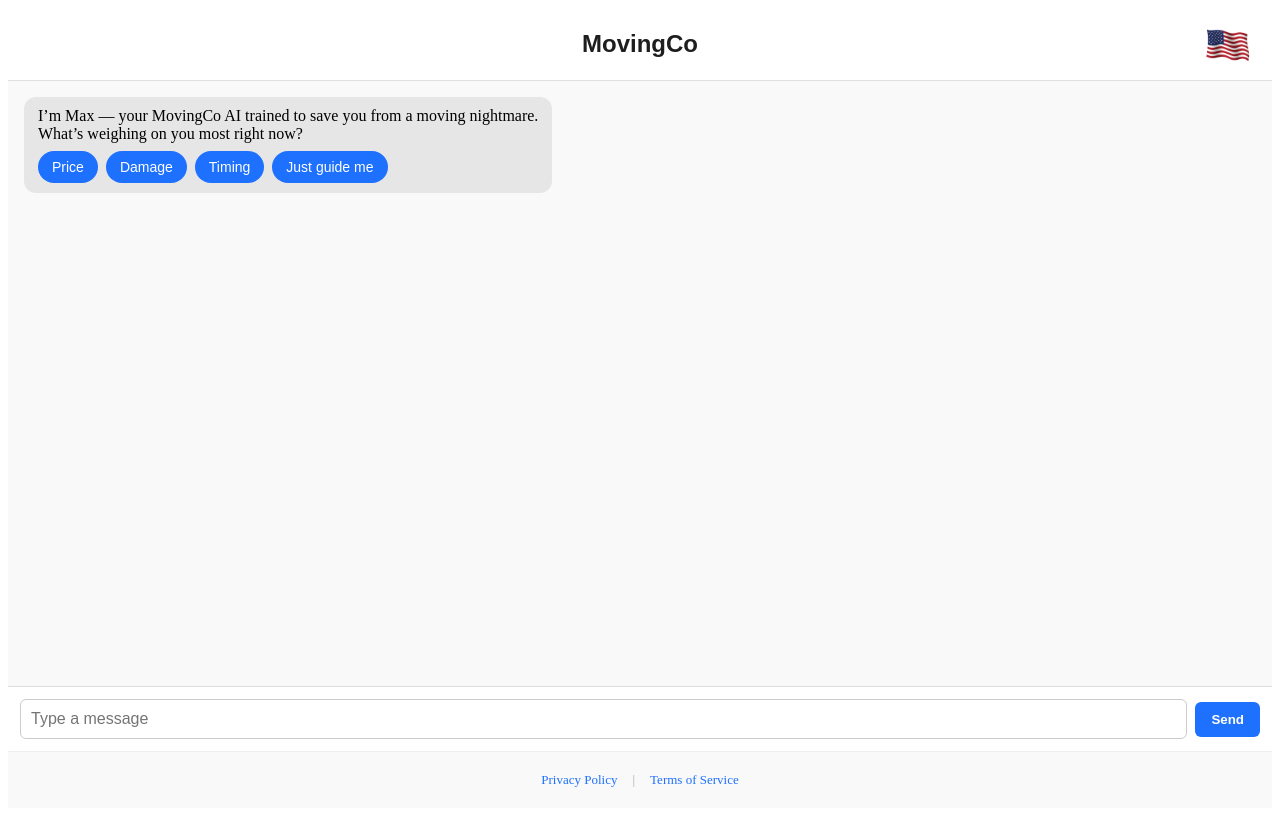
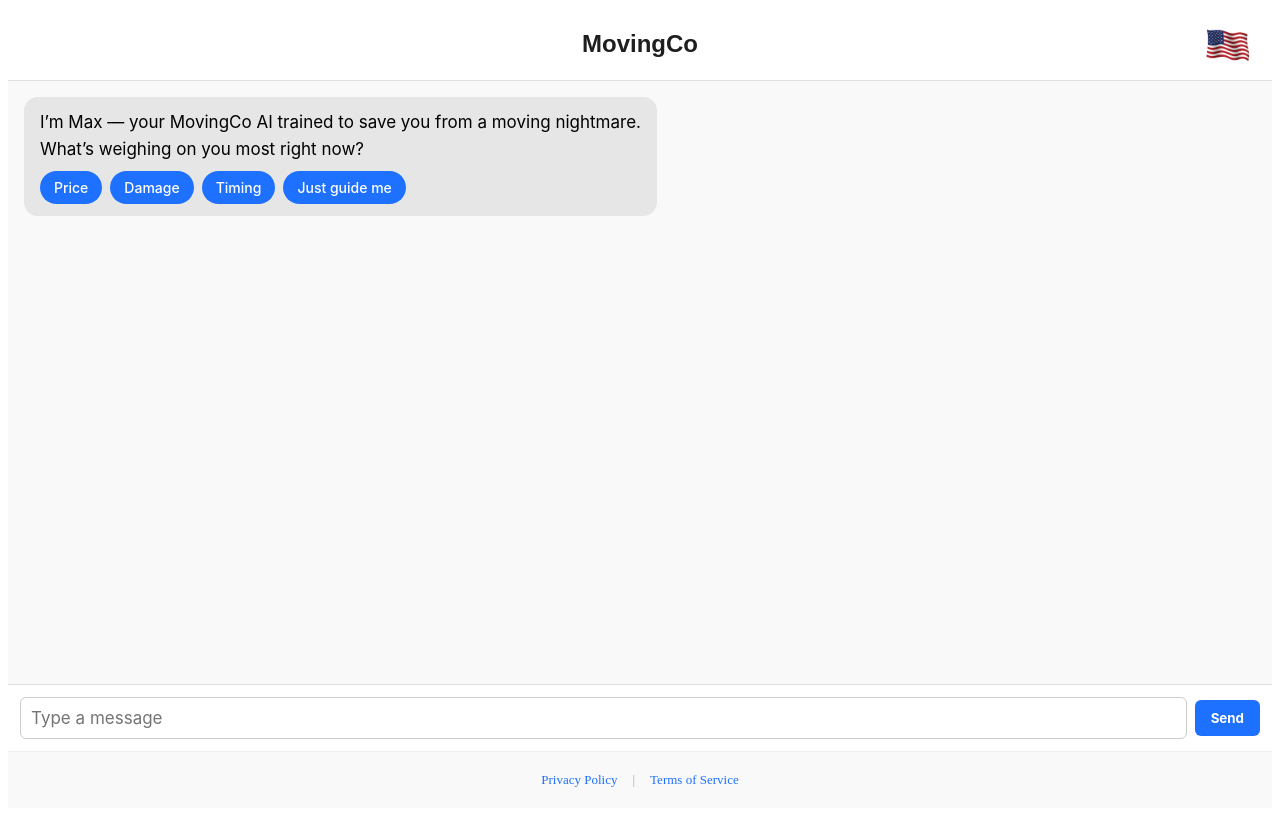
Before and after one commit to Trent2000Steel/V2, a Next.js app: page / in a window 1280 px wide. Built offline with nearby package versions, Linux system fonts and the light colour scheme.

Commit message:
Update ChatUI.js

```diff
--- a/components/ChatUI.js
+++ b/components/ChatUI.js
@@ -138,7 +138,8 @@ export default function ChatUI() {
       <style jsx>{`
         .typing {
           font-style: italic;
-          font-size: 14px;
+          font-size: 15px;
+          font-family: 'Inter', sans-serif;
         }
         .dot {
           animation: blink 1.2s infinite;
@@ -165,6 +166,7 @@ const styles = {
     flexGrow: 1,
     height: '100%',
     backgroundColor: '#fff',
+    fontFamily: '"Inter", sans-serif',
   },
   scrollContainer: {
     flexGrow: 1,
@@ -180,6 +182,9 @@ const styles = {
     display: 'flex',
     flexDirection: 'column',
     backgroundColor: '#f9f9f9',
+    fontSize: '17px',
+    lineHeight: '1.6',
+    fontFamily: '"Inter", sans-serif',
   },
   inputBar: {
     padding: '12px',
@@ -193,8 +198,9 @@ const styles = {
     padding: '10px',
     border: '1px solid #ccc',
     borderRadius: '6px',
-    fontSize: '16px',
+    fontSize: '17px',
     marginRight: '8px',
+    fontFamily: '"Inter", sans-serif',
   },
   sendBtn: {
     backgroundColor: '#1e70ff',
@@ -203,13 +209,17 @@ const styles = {
     border: 'none',
     borderRadius: '6px',
     fontWeight: 'bold',
+    fontFamily: '"Inter", sans-serif',
   },
   messageBubble: {
     maxWidth: '80%',
-    padding: '10px 14px',
-    borderRadius: '12px',
-    marginBottom: '10px',
+    padding: '12px 16px',
+    borderRadius: '14px',
+    marginBottom: '12px',
     position: 'relative',
+    fontSize: '17px',
+    fontFamily: '"Inter", sans-serif',
+    lineHeight: '1.6',
   },
   assistantBubble: {
     backgroundColor: '#e6e6e6',
@@ -239,5 +249,7 @@ const styles = {
     padding: '8px 14px',
     fontSize: '14px',
     cursor: 'pointer',
+    fontFamily: '"Inter", sans-serif',
+    fontWeight: 500,
   },
 };
```
